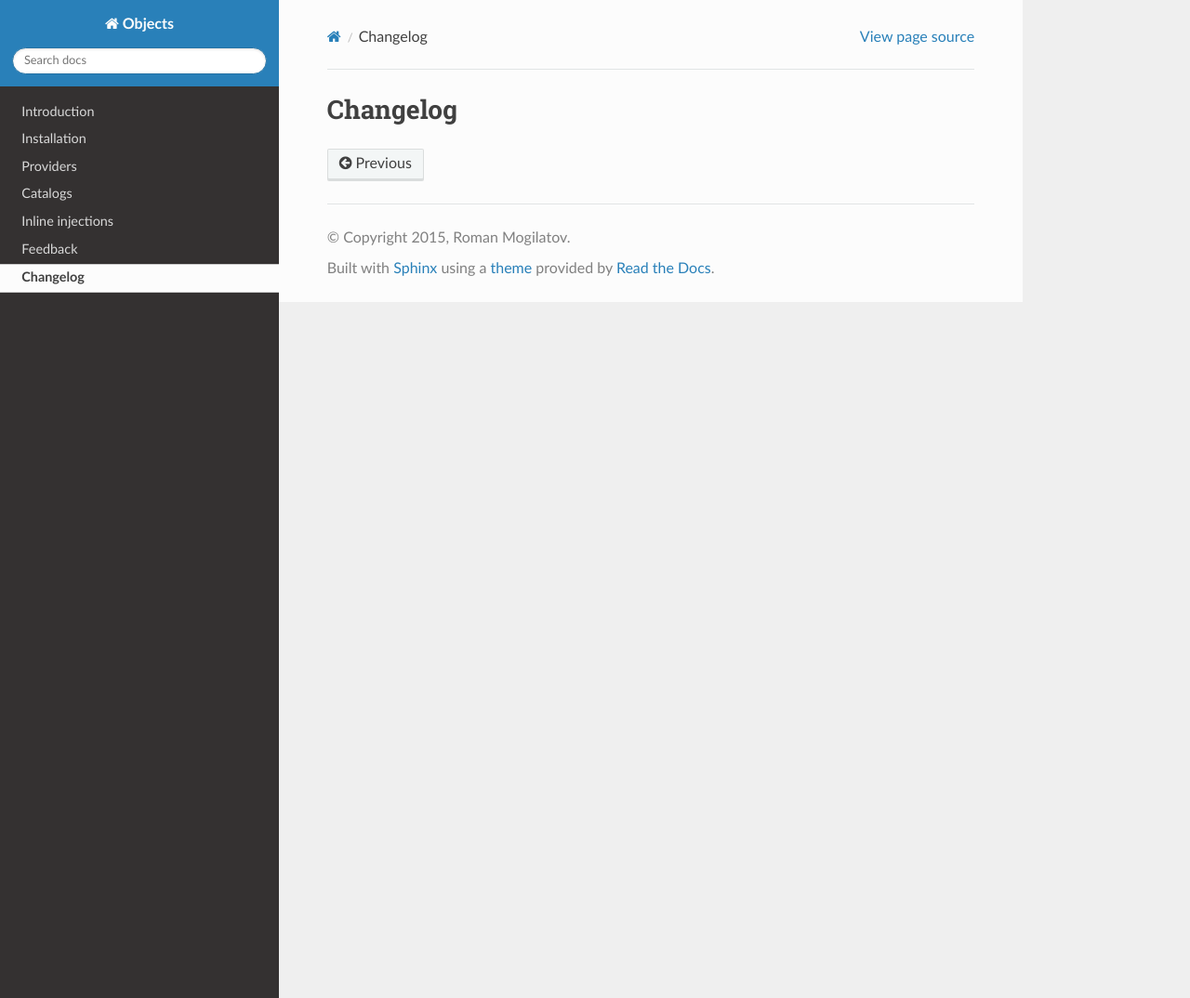
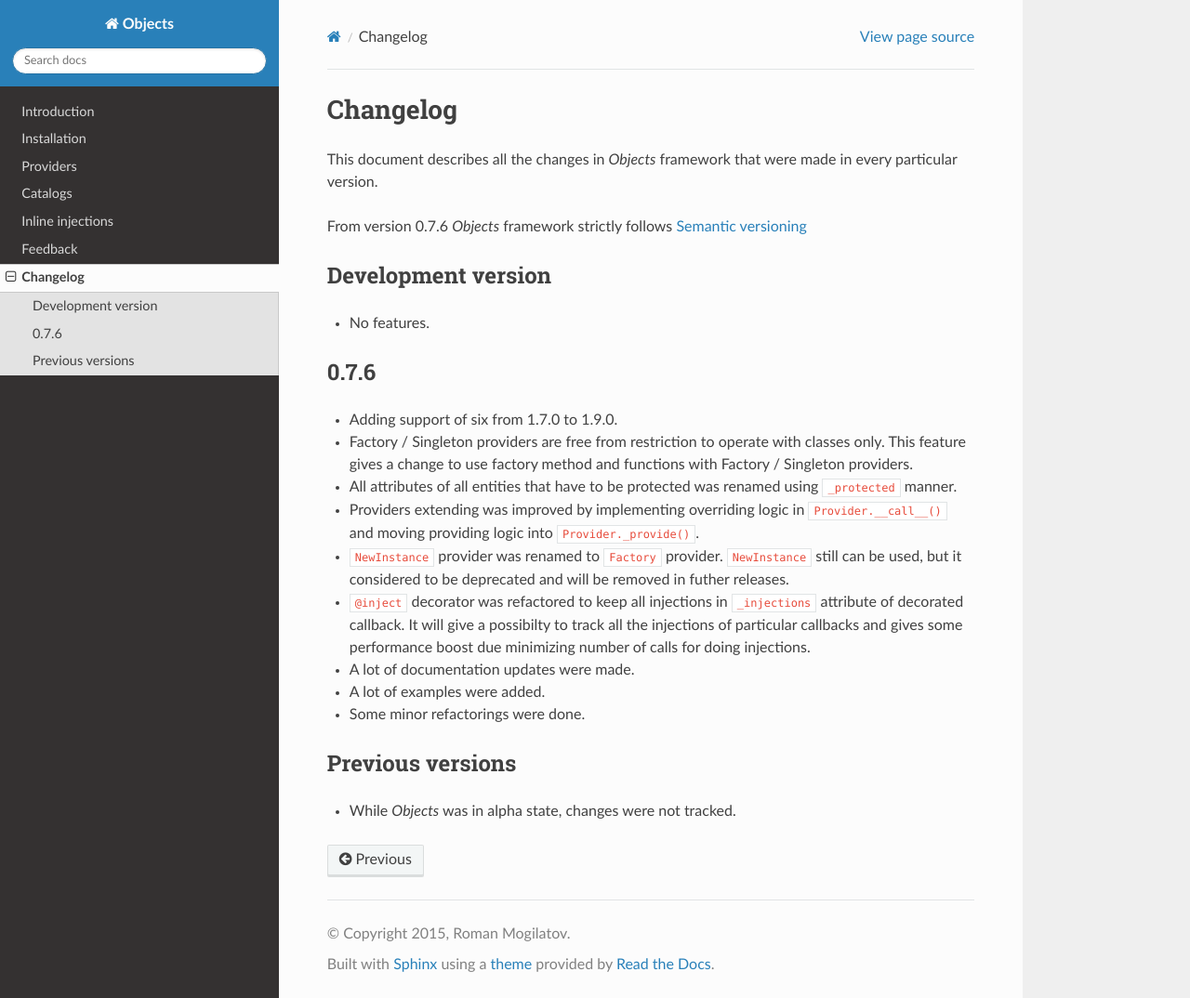
Before and after one commit to ets-labs/python-dependency-injector, a Sphinx documentation site: the page built from docs/changelog.rst, in a window 1280 px wide and 1074 px high. Shown: the whole window at 93% size. Built offline with Sphinx 7.4.7 and the Read the Docs theme 2.0.0, drawn with Linux system fonts in a browser that asks for light colours.

Commit message:
Adding changelog and description of 0.7.6 release

```diff
--- a/docs/changelog.rst
+++ b/docs/changelog.rst
@@ -1,2 +1,43 @@
 Changelog
 =========
+
+This document describes all the changes in *Objects* framework that were made
+in every particular version.
+
+From version 0.7.6 *Objects* framework strictly follows `Semantic versioning`_
+
+
+Development version
+-------------------
+
+- No features.
+
+0.7.6
+-----
+
+- Adding support of six from 1.7.0 to 1.9.0.
+- Factory / Singleton providers are free from restriction to operate with
+  classes only. This feature gives a change to use factory method and
+  functions with Factory / Singleton providers.
+- All attributes of all entities that have to be protected was renamed using
+  ``_protected`` manner.
+- Providers extending was improved by implementing overriding logic in
+  ``Provider.__call__()`` and moving providing logic into
+  ``Provider._provide()``.
+- ``NewInstance`` provider was renamed to ``Factory`` provider.
+  ``NewInstance`` still can be used, but it considered to be deprecated and
+  will be removed in futher releases.
+- ``@inject`` decorator was refactored to keep all injections in
+  ``_injections`` attribute of decorated callback. It will give a possibilty to
+  track all the injections of particular callbacks and gives some performance
+  boost due minimizing number of calls for doing injections.
+- A lot of documentation updates were made.
+- A lot of examples were added.
+- Some minor refactorings were done.
+
+Previous versions
+-----------------
+
+- While *Objects* was in alpha state, changes were not tracked.
+
+.. _Semantic versioning: http://semver.org/
```
